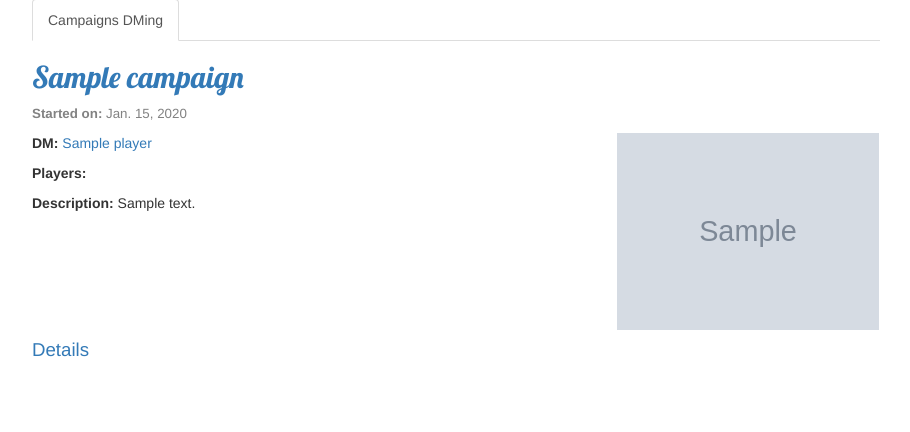
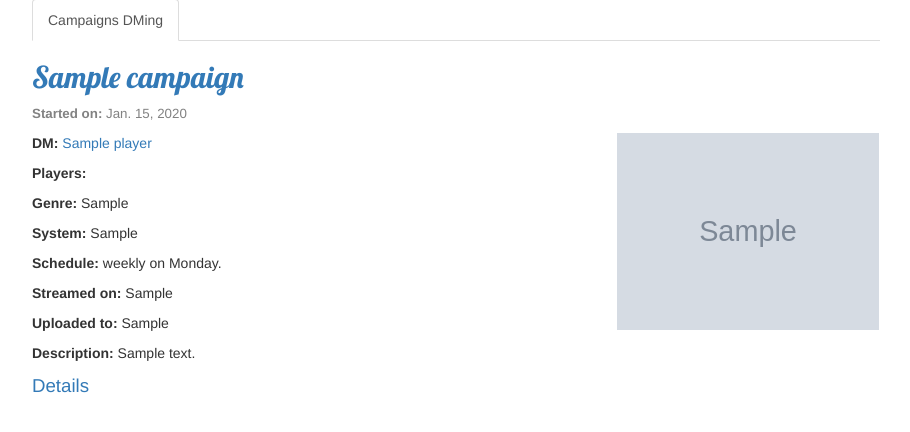
Before and after one commit to eyefox47/dally-stats, a Django app: page /players/1/ in a window 1280 px wide. Shown: the part 226-658 px from the top of the page, without its empty margins (38-948 px from the left). Run offline with Django 3.2, Linux system fonts and the light colour scheme; tables that the repository leaves empty hold one stand-in row (values such as "Sample post"); grey boxes marked "Sample" are stand-in pictures; some libraries are stand-ins or nearby versions.

Commit message:
added new fields to template for #4

```diff
--- a/stally/forms.py
+++ b/stally/forms.py
@@ -18,7 +18,8 @@
     class Meta:
         model = Campaign
         fields = ('image', 'name', 'dm', 'start_date', 'youtube_playlist',
-                  'description', 'end_date')
+                  'streaming_channel', 'schedule', 'schedule_rythm', 'genre',
+                  'system', 'description', 'end_date')
 
 
 class CharacterForm(forms.ModelForm):
--- a/stally/templates/stally/_campaign_attributes.html
+++ b/stally/templates/stally/_campaign_attributes.html
@@ -13,6 +13,23 @@
         {% for player in campaign.players %}
           <a href="{% url 'player_detail' pk=player.pk %}">{{ player }}</a>
         {% endfor %}
+      </p>
+      {% if campaign.genre %}
+        <p><b>Genre:</b> {{ campaign.genre }}</p>
+      {% endif %}
+      {% if campaign.system %}
+        <p><b>System:</b> {{ campaign.system }}</p>
+      {% endif %}
+      {% if campaign.schedule and campaign.schedule_rythm %}
+        <p><b>Schedule:</b> {{ campaign.get_schedule_rythm_display }}
+                            on {{ campaign.get_schedule_display }}.</p>
+      {% endif %}
+      {% if campaign.streaming_channel %}
+        <p><b>Streamed on:</b> {{ campaign.streaming_channel }}</p>
+      {% endif %}
+      {% if campaign.youtube_playlist %}
+        <p><b>Uploaded to:</b>  {{ campaign.youtube_playlist }}</p>
+      {% endif %}
       <p><b>Description:</b> {{ campaign.description|linebreaksbr }}</p>
       {% if perms.stally.change_campaign %}
         <a class="btn btn-default" href="{% url 'campaign_edit' pk=campaign.pk %}">
```
